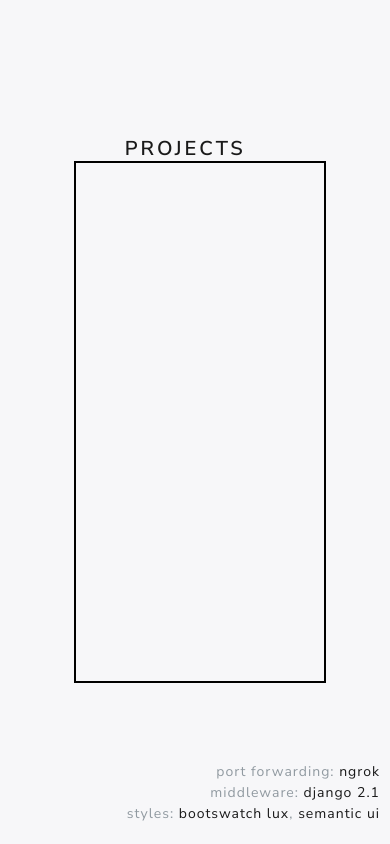
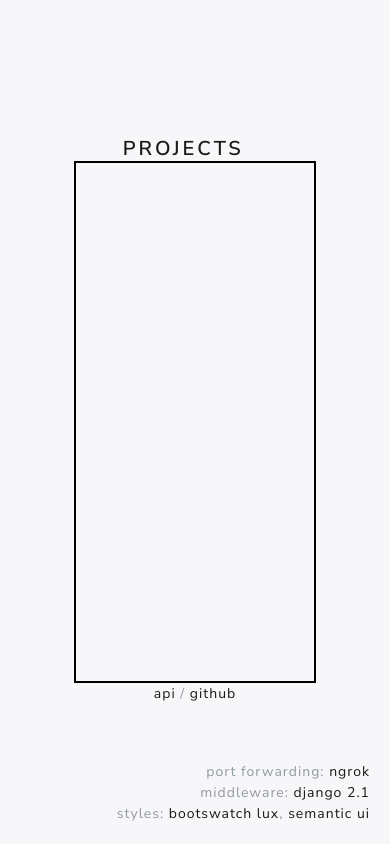
Before and after one commit to CaptainPixels/webClass, a Django app: template webClass/templates/webClass/project-list.html in a window 390 px wide. Run offline with Django 3.2, Linux system fonts and the light colour scheme; the template is opened without the code that fills it, so the values that code supplies are empty; some libraries are stand-ins or nearby versions.

Commit message:
Add files via upload

```diff
--- a/webClass/models.py
+++ b/webClass/models.py
@@ -2,3 +2,4 @@
 
 class Projects(models.Model):
     name = models.CharField(max_length=200, unique=True)
+    desc = models.CharField(max_length=400)
--- a/webClass/static/webClass/css/style.css
+++ b/webClass/static/webClass/css/style.css
@@ -5,11 +5,7 @@
 }
 
 body {
-  min-width: 400px;
-
   background-color: #f7f7f9;
-  display: flex;
-  flex-direction: column;
 }
 body black {
   color: black;
@@ -18,13 +14,20 @@
   color: #919aa1;
 }
 
-.background {
+.project-list {
+  display: flex;
+  flex-wrap: wrap;
+  justify-content: flex-end;
+}
+
+.pl-background {
   height: calc(100vh - var(--info-height));
   display: flex;
   justify-content: center;
+  width: 100%;
 }
 
-.foreground {
+.pl-foreground {
   width: 100%;
   margin-top: calc(19.098300562vh - var(--tag-height));
   margin-bottom: calc(19.098300562vh - var(--info-height));
@@ -32,11 +35,16 @@
   margin-right: 19.098300562vw;
 }
 
-.foreground-tag {
+.pl-foreground-tag-top {
   margin-left: 20%;
 }
 
-.foreground-body {
+.pl-foreground-tag-bottom {
+  display: flex;
+  justify-content: flex-end;
+}
+
+.pl-foreground-body {
   height: calc(100% - var(--tag-height));
 
   border-color: black;
@@ -44,17 +52,73 @@
   border-style: solid;
 }
 
-.foreground-body-inner {
+.pl-foreground-body-inner {
   padding: 5px;
   display: flex;
   flex-wrap: wrap;
 }
 
-.foreground-element {
+.pl-foreground-element {
   margin: 5px;
 }
 
-.bottom-text {
+.pl-bottom-text {
   margin-right: 20px;
   margin-bottom: 20px;
 }
+
+.code-title {
+  width: 20%;
+  border-color: black;
+  border-width: 2px;
+  border-style: solid;
+}
+
+.code {
+  color: white;
+  background-color: black;
+}
+
+.zero {
+  margin: 0;
+}
+
+.pl-desc {
+  text-align: center;
+  width: 252.5px;
+  margin-right: 10%;
+}
+
+.pl-desc-bp {
+  display: none;
+}
+
+@media only screen and (max-height: 535px) {
+  .pl-bottom-text {
+      display: none;
+  }
+}
+
+@media only screen and (max-width: 510px) {
+  .pl-desc {
+      display: none;
+  }
+  .pl-desc-bp {
+    display: inline;
+  }
+  .pl-foreground-tag-bottom {
+    display: flex;
+    justify-content: center;
+  }
+}
+
+@media only screen and (max-width: 328px) {
+  .pl-foreground-tag-top {
+    margin: 0;
+    display: flex;
+    justify-content: center;
+  }
+  .pl-bottom-text {
+      display: none;
+  }
+}
--- a/webClass/templates/webClass/project-list.html
+++ b/webClass/templates/webClass/project-list.html
@@ -1,27 +1,49 @@
 {% extends 'webClass/base.html' %}
 {% block content %}
 
-<div class="background">
-  <div class="foreground">
-    <div class="foreground-tag">
-      <h4 style="margin:0;">projects</h4>
+<div class="project-list">
+  <div class="pl-background">
+    <div class="pl-foreground">
+      <div class="pl-foreground-tag-top">
+        <h4 class="zero">projects</h4>
       </div>
-    <div class="foreground-body">
-      <div class="foreground-body-inner">
+      <div class="pl-foreground-body">
+        <div class="pl-foreground-body-inner">
           {% for project in projects %}
             {% if project.id != 0 %}
-            <a class="foreground-element" href='/webClass/projects/{{ project.id }}'><grey>{{ project.id }}:</grey> {{ project.name }}</a><br/>
+              <a class="pl-foreground-element" onmouseover="hoverIn('{{ project.desc }}')" onmouseout="hoverOut()" href='{{ project.id }}'><grey>{{ project.id }}:</grey> {{ project.name }}</a><br/>
             {% endif %}
           {% endfor %}
+        </div>
+      </div>
+      <div class="pl-foreground-tag-bottom">
+        <div class="pl-desc" id="desc">
+          <a href="api">api</a> / <a href="https://github.com/CaptainPixels/webClass/">github</a>
+        </div>
+        <div class="pl-desc-bp">
+          <a href="api">api</a> / <a href="https://github.com/CaptainPixels/webClass/">github</a>
         </div>
       </div>
     </div>
   </div>
 
-<div class="bottom-text" align="right">
+  <div class="pl-bottom-text" align="right">
     port forwarding: <a href="https://ngrok.com/">ngrok</a><br />
     middleware: <a href="https://www.djangoproject.com/">django 2.1</a><br />
     styles: <a href="https://bootswatch.com/lux/">bootswatch lux</a>, <a href="https://semantic-ui.com/">semantic ui</a><br />
   </div>
+</div>
+
+<script>
+
+function hoverIn(desc) {
+  document.getElementById("desc").innerHTML = desc;
+}
+
+function hoverOut() {
+  document.getElementById("desc").innerHTML = '<a href="api">api</a> / <a href="https://github.com/CaptainPixels/webClass/">github</a>';
+}
+
+</script>
 
 {% endblock %}
```
Also changed, not shown: webClass/forms.py (+18 -0 lines), webClass/templates/webClass/api.html (added, +52 -0 lines), webClass/views.py (+36 -3 lines), webClass/migrations/0002_projects_description.py (added), webClass/migrations/0003_auto_20180902_0515.py (added). Lines whose indentation alone changed are shown as unchanged.
